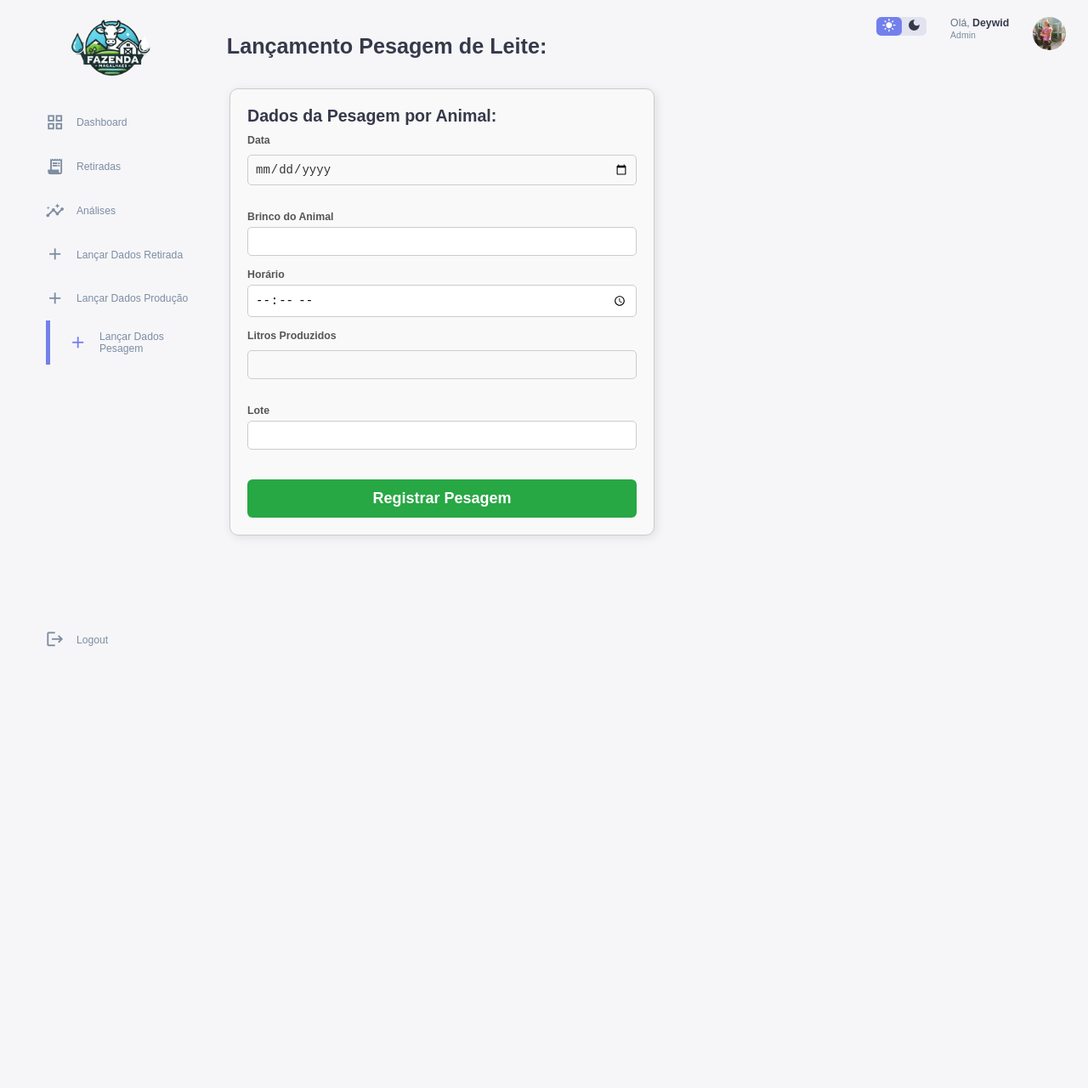
After one commit to The-Vonky/Fazenda-Magalhaes, a PHP site: page /lanca-pesagem.html in a window 1280 px wide. The commit adds this page. Shown: the whole page at 85% size. Run offline with PHP 8.4, Linux system fonts and the light colour scheme.

Commit message:
correções e alterações em todos os aspectos do dashboard

```diff
--- a/Fazenda-Magalhaes-desenvolvimento/Fazenda-Magalhaes-desenvolvimento/Fazenda/css/analise.css
+++ b/Fazenda-Magalhaes-desenvolvimento/Fazenda-Magalhaes-desenvolvimento/Fazenda/css/analise.css
@@ -763,7 +763,7 @@ main .recent-orders a {
   }
 
   .main-container {
-    margin-top: -150vh; /* Para mover para cima */
+    margin-top: -150vh;
     grid-area: main;
     padding-right: 500px;
     display: flex;
@@ -782,7 +782,7 @@ main .recent-orders a {
   .main-cards {
     display: flex;
     flex-direction: row; /* Cards em linha */
-    gap: 20px; /* Espaçamento entre os cards */
+    gap: 25px; /* Espaçamento entre os cards */
     margin-bottom: 20px; /* Espaçamento abaixo dos cards */
   }
 
--- a/Fazenda-Magalhaes-desenvolvimento/Fazenda-Magalhaes-desenvolvimento/Fazenda/css/relatorio.css
+++ b/Fazenda-Magalhaes-desenvolvimento/Fazenda-Magalhaes-desenvolvimento/Fazenda/css/retiradas.css
@@ -56,8 +56,9 @@ body {
     font-family: poppins, sans-serif;
     font-size: 0.88rem;
     background: var(--color-background);
-    overflow-x: hidden;
     color: var(--color-dark);
+    overflow-x: auto; /* Ativa o scroll horizontal */
+    max-width: 100%; /* Faz o contêiner se ajustar ao tamanho da tela */
 }
 
 .container {
@@ -775,7 +776,6 @@ main .recent-orders a {
         width: 100%;
         margin-left: -14rem;
     }
-
     main .recent-orders table {
         width: 100%;
         margin: 0;
--- /dev/null
+++ b/Fazenda-Magalhaes-desenvolvimento/Fazenda-Magalhaes-desenvolvimento/Fazenda/lanca-pesagem.html
@@ -0,0 +1,162 @@
+<!DOCTYPE html>
+<html lang="pt-BR">
+<head>
+    <meta charset="UTF-8">
+    <meta name="viewport" content="width=device-width, initial-scale=1.0">
+    <title>Atualização de Dados de Produção - Fazenda Magalhães</title>
+    <link href="https://fonts.googleapis.com/icon?family=Material+Icons" rel="stylesheet">
+    <link rel="stylesheet" href="css/lanca-retirada.css">
+    <style>
+        .form-container {
+            width: 50%;
+            margin: 20px auto;
+            padding: 20px;
+            border: 1px solid #ccc;
+            border-radius: 10px;
+            box-shadow: 2px 2px 12px rgba(0, 0, 0, 0.1);
+            background-color: #f9f9f9;
+            margin-top: -92vh;
+            margin-left: 250px;
+        }
+
+        .form-group {
+            margin-bottom: 15px;
+        }
+
+        .form-group label {
+            display: block;
+            margin-bottom: 5px;
+            font-weight: bold;
+        }
+
+        .form-group input, .form-group select, .form-group textarea {
+            width: 100%;
+            padding: 8px;
+            border: 1px solid #ccc;
+            border-radius: 5px;
+            font-size: 14px;
+        }
+
+        .form-submit {
+            display: flex;
+            justify-content: center;
+        }
+
+        button {
+            padding: 10px 20px;
+            border: none;
+            background-color: #28a745;
+            color: white;
+            border-radius: 5px;
+            cursor: pointer;
+            font-size: 16px;
+        }
+
+        button:hover {
+            background-color: #218838;
+        }
+    </style>
+</head>
+<body>
+    <div class="container">
+        <aside>
+            <div class="top">
+                <div class="logo">
+                    <img src="img/Logo.png" alt="Logo da Empresa"><br>
+                </div>
+                <div class="close" id="close-btn">
+                    <span class="material-icons">close</span>
+                </div>
+            </div>
+
+            <div class="sidebar">
+                <a href="dashboard.html">
+                    <span class="material-icons">grid_view</span>
+                    <h3>Dashboard</h3>
+                </a>
+                <a href="retiradas.html">
+                    <span class="material-icons">receipt_long</span>
+                    <h3>Retiradas</h3>
+                </a>
+                <a href="analise.html">
+                    <span class="material-icons">insights</span>
+                    <h3>Análises</h3>
+                </a>
+                <a href="lanca-retirada.html">
+                    <span class="material-icons">add</span>
+                    <h3>Lançar Dados Retirada</h3>
+                </a>
+                <a href="lanca-producao.html">
+                    <span class="material-icons" class="active">add</span>
+                    <h3>Lançar Dados Produção</h3>
+                </a>
+                <a href="lanca-pesagem.html" class="active">
+                    <span class="material-icons">add</span>
+                    <h3>Lançar Dados Pesagem</h3>
+                </a>
+                <a href="home.html">
+                    <span class="material-icons">logout</span>
+                    <h3>Logout</h3>
+                </a>
+            </div>
+        </aside>
+
+        <main>
+            <h1>Lançamento Pesagem de Leite:</h1>
+        </main>
+
+        <div class="right">
+            <div class="top">
+                <button id="menu-btn">
+                    <span class="material-icons">menu</span>
+                </button>
+                <div class="theme-toggler">
+                    <span class="material-icons active">light_mode</span>
+                    <span class="material-icons">dark_mode</span>
+                </div>
+                <div class="profile">
+                    <div class="info">
+                        <p>Olá, <b>Deywid</b></p>
+                        <small class="text-muted">Admin</small>
+                    </div>
+                    <div class="profile-photo">
+                        <img src="img/jorel.jpg">
+                    </div>
+                </div>
+            </div>
+        </div>
+    </div>
+
+    <main>
+        <div class="form-container">
+            <h2>Dados da Pesagem por Animal:</h2>
+            <form>
+                <div class="form-group">
+                    <label for="data">Data</label>
+                    <input type="date" id="data" name="data" required>
+                </div>
+                <div class="form-group">
+                    <label for="brinco-animal">Brinco do Animal</label>
+                    <input type="text" id="brinco-animal" name="brinco-animal" required>
+                </div>
+                <div class="form-group">
+                    <label for="horario">Horário</label>
+                    <input type="time" id="horario" name="horario" required>
+                </div>
+                <div class="form-group">
+                    <label for="litros">Litros Produzidos</label>
+                    <input type="number" id="litros" name="litros" step="0.1" required>
+                </div>
+                <div class="form-group">
+                    <label for="lote">Lote</label>
+                    <input type="text" id="lote" name="lote" required>
+                </div>
+                <div class="form-submit">
+                    <button type="submit">Registrar Pesagem</button>
+                </div>
+            </form>
+        </div>
+    </main>
+</div>
+</body>
+</html>
--- a/Fazenda-Magalhaes-desenvolvimento/Fazenda-Magalhaes-desenvolvimento/Fazenda/sobreNos.html
+++ b/Fazenda-Magalhaes-desenvolvimento/Fazenda-Magalhaes-desenvolvimento/Fazenda/sobreNos.html
@@ -35,7 +35,9 @@
             <h2>Sobre a Fazenda</h2>
             <!--<hr class="linha-divisao">-->
             <p>
-                A Fazenda Magalhães é mais do que um local de produção agrícola, é um espaço onde tradição, inovação e sustentabilidade se encontram. Fundada por João Magalhães em 1970, a fazenda cresceu e se modernizou ao longo dos anos, sempre mantendo o compromisso com a qualidade e o respeito à terra. <br><br> Com mais de 500 hectares de área preservada, nossa fazenda se dedica à produção de laticínios de alta qualidade, cultivando e criando nossos animais de forma ética e responsável. Nossa equipe, composta por profissionais apaixonados pelo que fazem, é uma parte vital do sucesso que construímos ao longo de mais de 50 anos.
+                Uma fazenda sustentável e inovadora, onde tradição e modernidade se encontram, é mais do que apenas um espaço de produção agrícola. Fundada há várias décadas, essa propriedade foi ampliada e modernizada ao longo dos anos, mantendo sempre um compromisso firme com a qualidade e o respeito ao meio ambiente.
+
+Com uma área preservada de centenas de hectares, a fazenda se dedica à produção de laticínios de alta qualidade, cuidando de suas plantações e animais de maneira ética e responsável. Uma equipe de profissionais apaixonados pelo que fazem é parte essencial do sucesso construído ao longo de muitos anos de dedicação e inovação.
             </p>
             <hr class="linha-divisao">
         </div>
```
Also changed, not shown: Fazenda-Magalhaes-desenvolvimento/Fazenda-Magalhaes-desenvolvimento/Fazenda/analise.html (+6 -6 lines), Fazenda-Magalhaes-desenvolvimento/Fazenda-Magalhaes-desenvolvimento/Fazenda/dashboard.html (+10 -13 lines), Fazenda-Magalhaes-desenvolvimento/Fazenda-Magalhaes-desenvolvimento/Fazenda/lanca-producao.html (renamed from Fazenda-Magalhaes-desenvolvimento/Fazenda-Magalhaes-desenvolvimento/Fazenda/formulario.html, +7 -7 lines), Fazenda-Magalhaes-desenvolvimento/Fazenda-Magalhaes-desenvolvimento/Fazenda/lanca-retirada.html (renamed from Fazenda-Magalhaes-desenvolvimento/Fazenda-Magalhaes-desenvolvimento/Fazenda/formulario-Retirada.html, +8 -8 lines), Fazenda-Magalhaes-desenvolvimento/Fazenda-Magalhaes-desenvolvimento/Fazenda/retiradas.html (renamed from Fazenda-Magalhaes-desenvolvimento/Fazenda-Magalhaes-desenvolvimento/Fazenda/relatorio.html, +8 -8 lines), Fazenda-Magalhaes-desenvolvimento/Fazenda-Magalhaes-desenvolvimento/Fazenda/css/lanca-retirada.css (renamed from Fazenda-Magalhaes-desenvolvimento/Fazenda-Magalhaes-desenvolvimento/Fazenda/css/formulario.css), Fazenda-Magalhaes-desenvolvimento/Fazenda-Magalhaes-desenvolvimento/Fazenda/pesagem.html (deleted).
